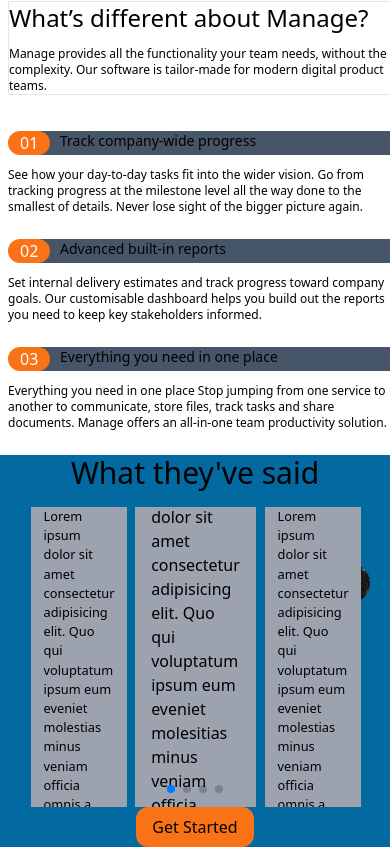
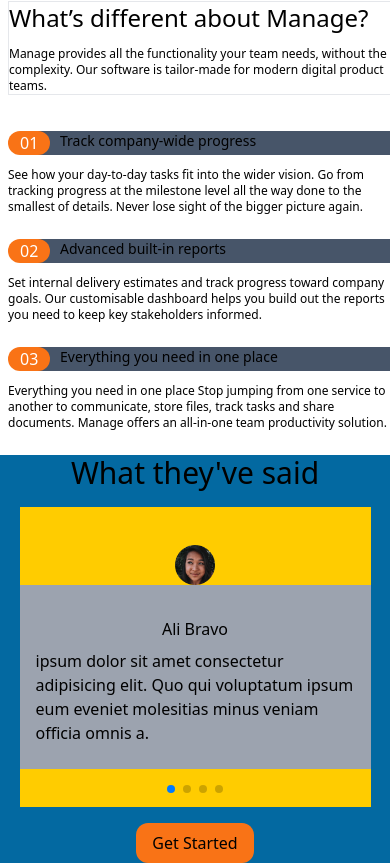
Before and after one commit to tsxepo-web/manage-landing-page, an Angular app: page / in a window 390 px wide. Shown: the part 694-1557 px from the top of the page. Built offline with nearby package versions, Linux system fonts and the light colour scheme.

Commit message:
responsive carousel

```diff
--- a/src/app/Components/carousel/carousel.component.css
+++ b/src/app/Components/carousel/carousel.component.css
@@ -3,7 +3,7 @@
   width: 90vw;
   height: 300px;
 }
-.swiper-container > .swiper-slide__content {
+.swiper > .swiper-slide__content {
   position: absolute;
   top: 0;
 }
--- a/src/app/Components/carousel/carousel.component.html
+++ b/src/app/Components/carousel/carousel.component.html
@@ -3,14 +3,14 @@
 
   <div class="swiper">
     <div class="swiper-wrapper">
-      <div class="swiper-slide">
+      <div class="swiper-slide flex flex-col">
         <img
-          class="w-10 absolute left-48 top-14 z-10"
+          class="w-10 relative top-0"
           src="../../../assets/images/avatar-ali.png"
           alt=""
         />
         <div class="bg-gray-400">
-          <h1 class="text-center">Ali Bravo</h1>
+          <h1 class="text-center mt-8">Ali Bravo</h1>
           <p class="mb-4 px-4 py-2">
             ipsum dolor sit amet consectetur adipisicing elit. Quo qui
             voluptatum ipsum eum eveniet molesitias minus veniam officia omnis
@@ -18,42 +18,42 @@
           </p>
         </div>
       </div>
-      <div class="swiper-slide">
+      <div class="swiper-slide flex flex-col">
         <img
-          class="w-10 absolute left-48 top-14 z-10"
+          class="w-10 relative top-0"
           src="../../../assets/images/avatar-anisha.png"
           alt=""
         />
         <div class="bg-gray-400">
-          <h1 class="text-center">Anisha Li</h1>
+          <h1 class="text-center mt-8">Anisha Li</h1>
           <p class="mb-4 px-4 py-2">
             Lorem ipsum dolor sit amet consectetur adipisicing elit. Quo qui
             voluptatum ipsum eum eveniet molestias minus veniam officia omnis a.
           </p>
         </div>
       </div>
-      <div class="swiper-slide">
+      <div class="swiper-slide flex flex-col">
         <img
-          class="w-10 absolute left-48 top-14 z-10"
+          class="w-10 relative top-0"
           src="../../../assets/images/avatar-richard.png"
           alt=""
         />
         <div class="bg-gray-400">
-          <h1 class="text-center">Richard Watts</h1>
+          <h1 class="text-center mt-8">Richard Watts</h1>
           <p class="mb-4 px-4 py-2">
             Lorem ipsum dolor sit amet consectetur adipisicing elit. Quo qui
             voluptatum ipsum eum eveniet molestias minus veniam officia omnis a.
           </p>
         </div>
       </div>
-      <div class="swiper-slide">
+      <div class="swiper-slide flex flex-col">
         <img
-          class="w-10 absolute left-48 top-14 z-10"
+          class="w-10 relative top-0"
           src="../../../assets/images/avatar-shanai.png"
           alt=""
         />
         <div class="bg-gray-400">
-          <h1 class="text-center">Shanai Gough</h1>
+          <h1 class="text-center mt-8">Shanai Gough</h1>
           <p class="mb-4 px-4 py-2">
             Lorem ipsum dolor sit amet consectetur adipisicing elit. Quo qui
             voluptatum ipsum eum eveniet molestias minus veniam officia omnis a.
@@ -64,6 +64,6 @@
     <div class="swiper-pagination"></div>
   </div>
   <div class="flex justify-center">
-    <button class="bg-orange-500 px-4 py-2 rounded-xl">Get Started</button>
+    <button class="bg-orange-500 px-4 py-2 rounded-xl mt-4">Get Started</button>
   </div>
 </section>
--- a/src/app/Components/carousel/carousel.component.ts
+++ b/src/app/Components/carousel/carousel.component.ts
@@ -12,7 +12,7 @@
   ngOnInit(): void {
     const swiper = new Swiper('.swiper', {
       spaceBetween: 1,
-      slidesPerView: 3,
+      slidesPerView: 1,
       centeredSlides: true,
       roundLengths: true,
       loop: true,
@@ -21,6 +21,12 @@
       pagination: {
         el: '.swiper-pagination',
       },
+      breakpoints: {
+        // when window width is less than 640px
+        640: {
+          slidesPerView: 3,
+        },
+      },
     });
   }
 }
```
